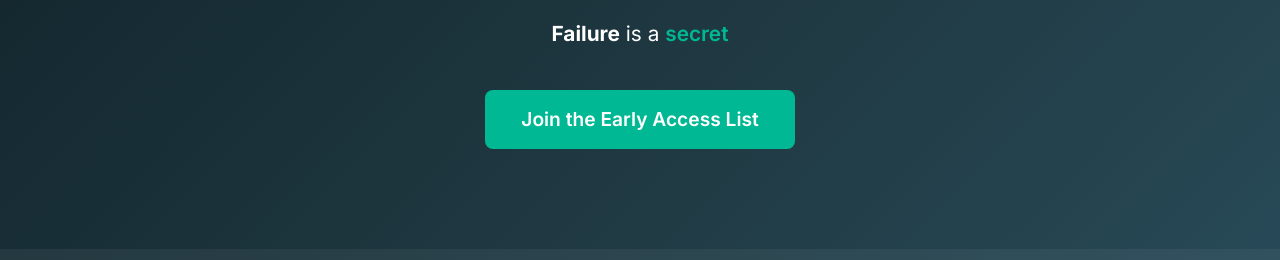
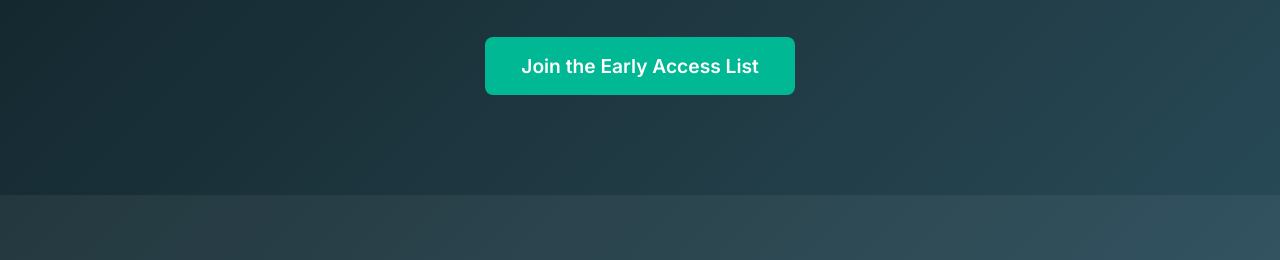
Before and after one commit to AashishPaudel/Worthlytics, a plain HTML site: page index.html in a window 1280 px wide. Shown: the part 363-623 px from the top of the page. Drawn offline with Linux system fonts and the light colour scheme.

Commit message:
Update index.html

```diff
--- a/index.html
+++ b/index.html
@@ -18,7 +18,6 @@
     <section class="hero">
       <h1> Analysis + Capital + Execution = Success </h1>
       <p class="tagline">
-        <strong>Failure</strong> is a <span class="highlight">secret</span>
       </p>
       <a href="mailto:hello@worthlytics.com" class="cta">Join the Early Access List</a>
     </section>
```
